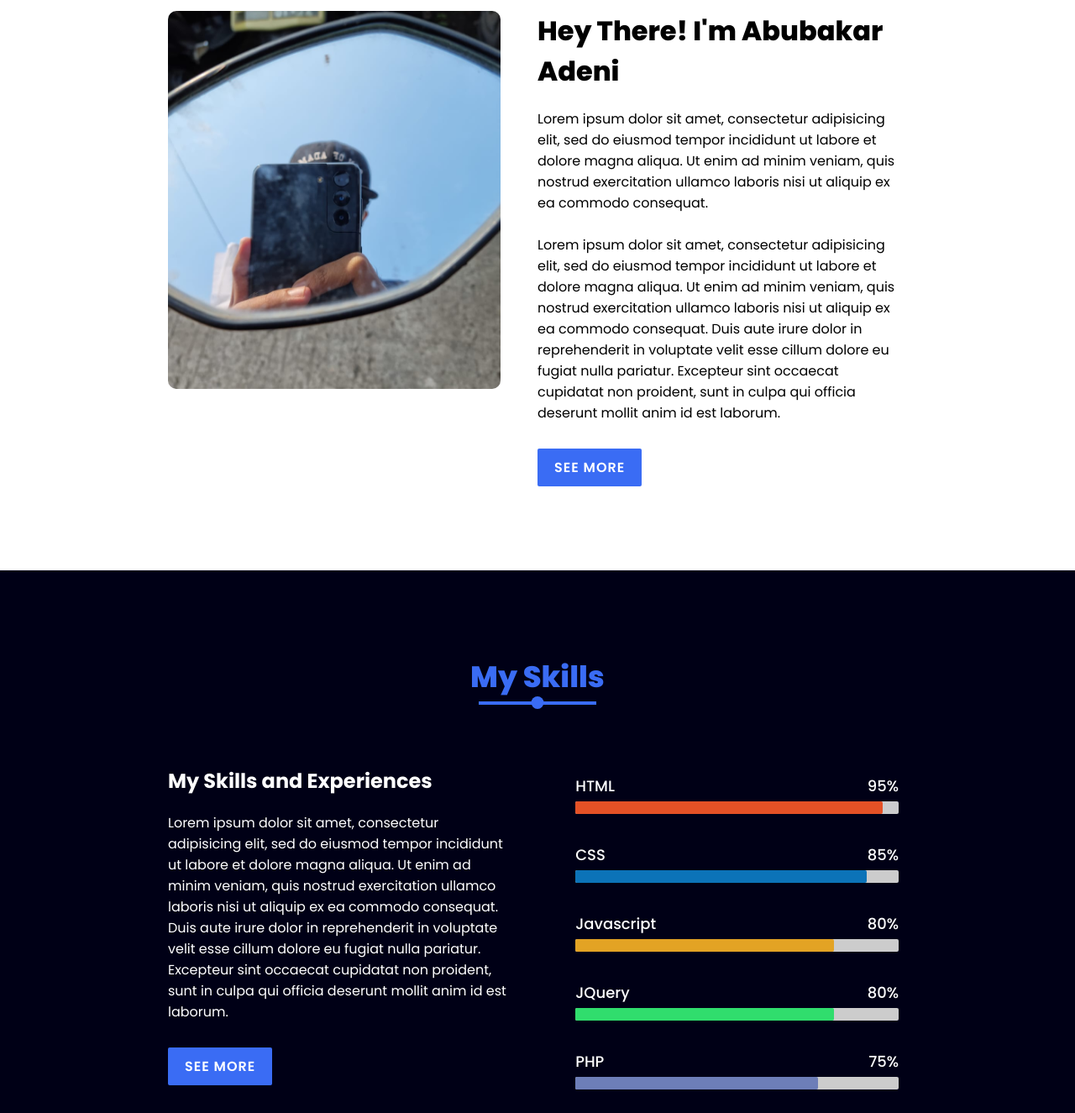
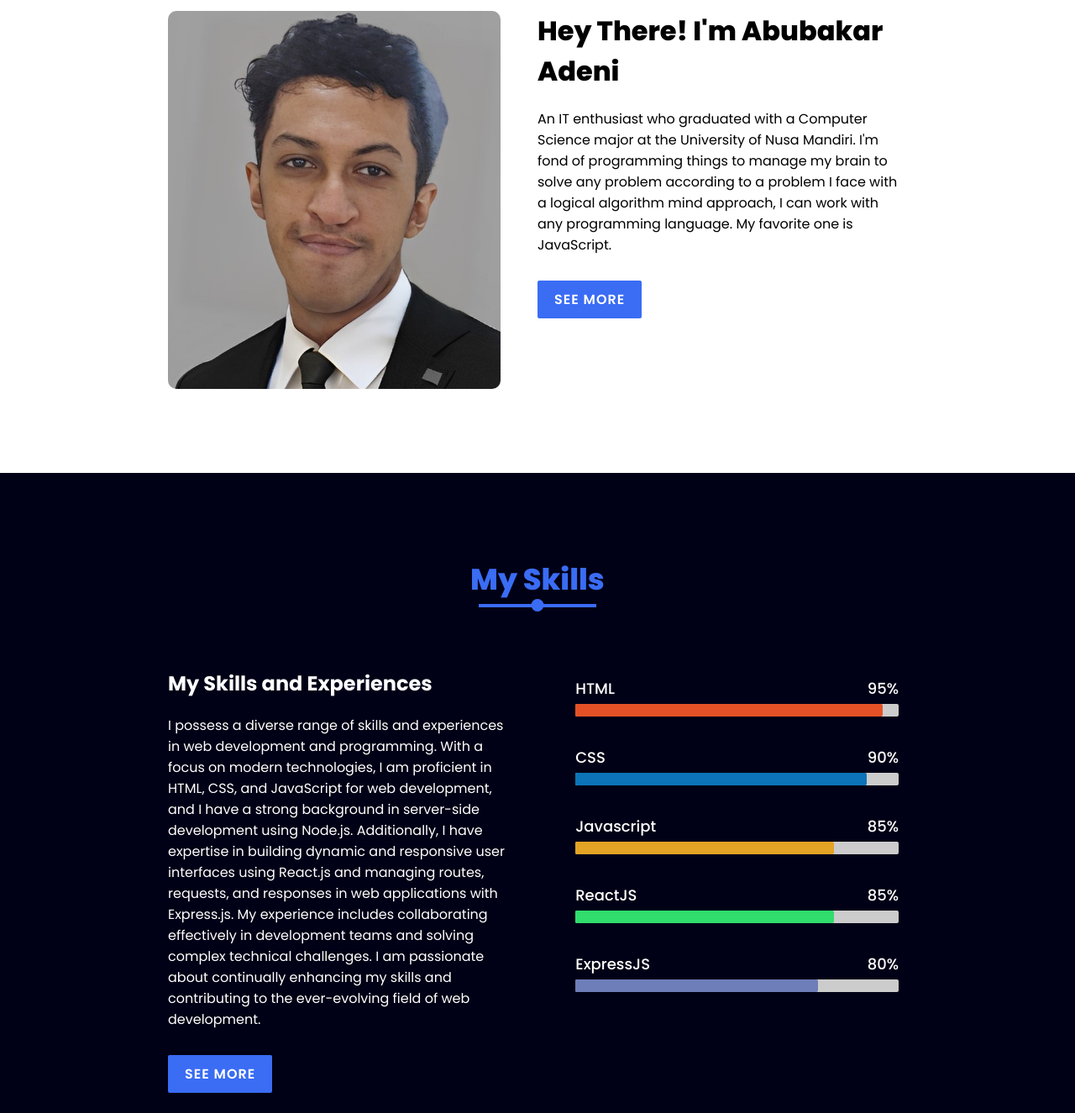
Before and after one commit to abubakar-adeni/Personal-Profile, a plain HTML site: page index.html in a window 1280 px wide. Shown: the part 1020-2345 px from the top of the page at 84% size. Drawn offline with Linux system fonts and the light colour scheme.

Commit message:
fix breakpoint

```diff
--- a/index.html
+++ b/index.html
@@ -56,12 +56,14 @@
       <div class="content">
         <div class="column col-left reveal">
           <div class="img-card">
-            <img src="images/img1.jpg" alt="">
+            <img src="images/profile.jpg" alt="profile" style="max-width: 100%; ">
           </div>
         </div>
         <div class="column col-right reveal">
           <h2 class="content-title">Hey There! I'm Abubakar Adeni</h2>
-          <p class="paragraph-text">Lorem ipsum dolor sit amet, consectetur adipisicing elit, sed do eiusmod tempor incididunt ut labore et dolore magna aliqua. Ut enim ad minim veniam, quis nostrud exercitation ullamco laboris nisi ut aliquip ex ea commodo consequat.<br><br>Lorem ipsum dolor sit amet, consectetur adipisicing elit, sed do eiusmod tempor incididunt ut labore et dolore magna aliqua. Ut enim ad minim veniam, quis nostrud exercitation ullamco laboris nisi ut aliquip ex ea commodo consequat. Duis aute irure dolor in reprehenderit in voluptate velit esse cillum dolore eu fugiat nulla pariatur. Excepteur sint occaecat cupidatat non proident, sunt in culpa qui officia deserunt mollit anim id est laborum.</p>
+          <p class="paragraph-text">
+            An IT enthusiast who graduated with a Computer Science major at the University of Nusa Mandiri. I'm fond of programming things to manage my brain to solve any problem according to a problem I face with a logical algorithm mind approach, I can work with any programming language. My favorite one is JavaScript.
+          </p>
           <a href="#" class="btn">See More</a>
         </div>
       </div>
@@ -74,7 +76,7 @@
       <div class="content">
         <div class="column col-left reveal">
           <h2 class="content-title">My Skills and Experiences</h2>
-          <p>Lorem ipsum dolor sit amet, consectetur adipisicing elit, sed do eiusmod tempor incididunt ut labore et dolore magna aliqua. Ut enim ad minim veniam, quis nostrud exercitation ullamco laboris nisi ut aliquip ex ea commodo consequat. Duis aute irure dolor in reprehenderit in voluptate velit esse cillum dolore eu fugiat nulla pariatur. Excepteur sint occaecat cupidatat non proident, sunt in culpa qui officia deserunt mollit anim id est laborum.</p>
+          <p>I possess a diverse range of skills and experiences in web development and programming. With a focus on modern technologies, I am proficient in HTML, CSS, and JavaScript for web development, and I have a strong background in server-side development using Node.js. Additionally, I have expertise in building dynamic and responsive user interfaces using React.js and managing routes, requests, and responses in web applications with Express.js. My experience includes collaborating effectively in development teams and solving complex technical challenges. I am passionate about continually enhancing my skills and contributing to the ever-evolving field of web development.</p>
           <a href="#" class="btn">See More</a>
         </div>
         <div class="column col-right reveal">
@@ -88,28 +90,28 @@
           <div class="bar">
             <div class="info">
               <span>CSS</span>
-              <span>85%</span>
+              <span>90%</span>
             </div>
             <div class="line css"></div>
           </div>
           <div class="bar">
             <div class="info">
               <span>Javascript</span>
-              <span>80%</span>
+              <span>85%</span>
             </div>
             <div class="line javascript"></div>
           </div>
           <div class="bar">
             <div class="info">
-              <span>JQuery</span>
-              <span>80%</span>
+              <span>ReactJS</span>
+              <span>85%</span>
             </div>
             <div class="line jquery"></div>
           </div>
           <div class="bar">
             <div class="info">
-              <span>PHP</span>
-              <span>75%</span>
+              <span>ExpressJS</span>
+              <span>80%</span>
             </div>
             <div class="line php"></div>
           </div>
@@ -224,7 +226,7 @@
             </div>
             <div class="info">
               <h3>Email Address</h3>
-              <span>XXX@gmail.com</span>
+              <span class="email">abubakaradeni1@gmail.com</span>
             </div>
           </div>
           <div class="card reveal">
@@ -260,8 +262,6 @@
     <footer class="footer">
       <span class="footer-title">Abubakar Adeni</span>
     </footer>
-
     <script src="script.js" charset="utf-8"></script>
-
   </body>
 </html>
--- a/style.css
+++ b/style.css
@@ -55,6 +55,10 @@ section{
 
 .animated-text h3:nth-child(1){
   animation: text-move 10s infinite;
+}
+
+.email {
+  font-size: small;
 }
 
 @keyframes text-move{
@@ -524,7 +528,7 @@ body{
   background: #000016;
   color: #fff;
   text-align: center;
-  padding: 2em;
+  padding:  2em;
 }
 
 .footer .footer-title{
```
Also changed, not shown: images/profile.jpg (added).
